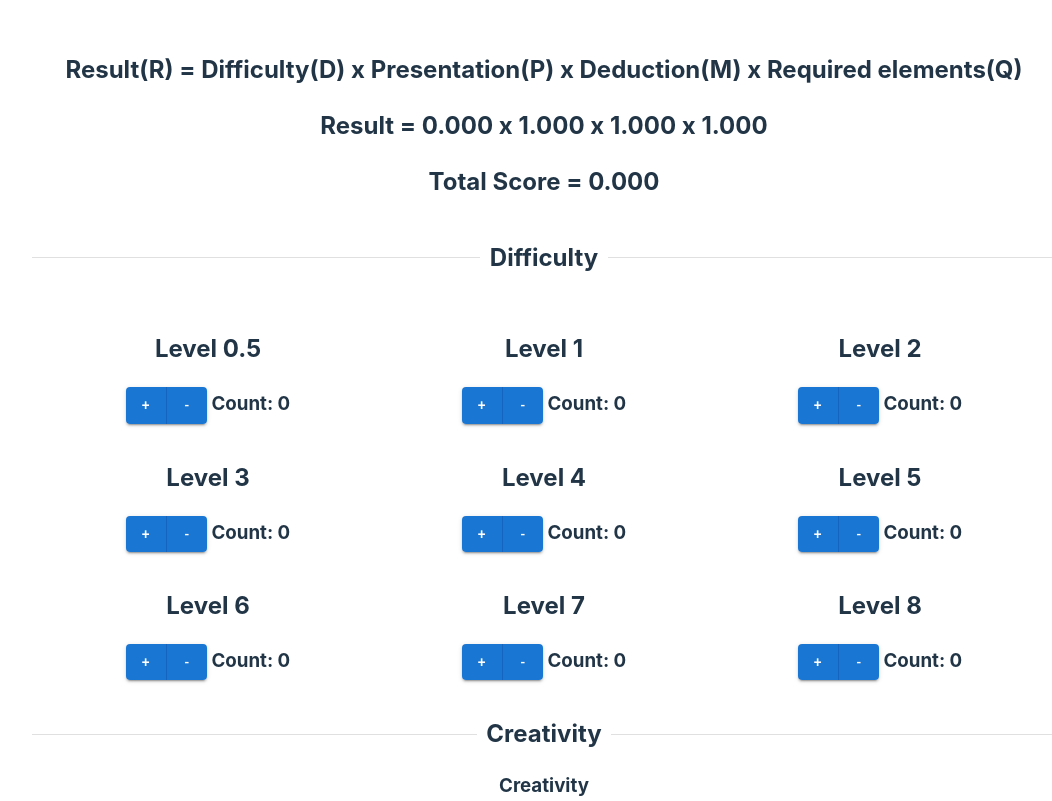
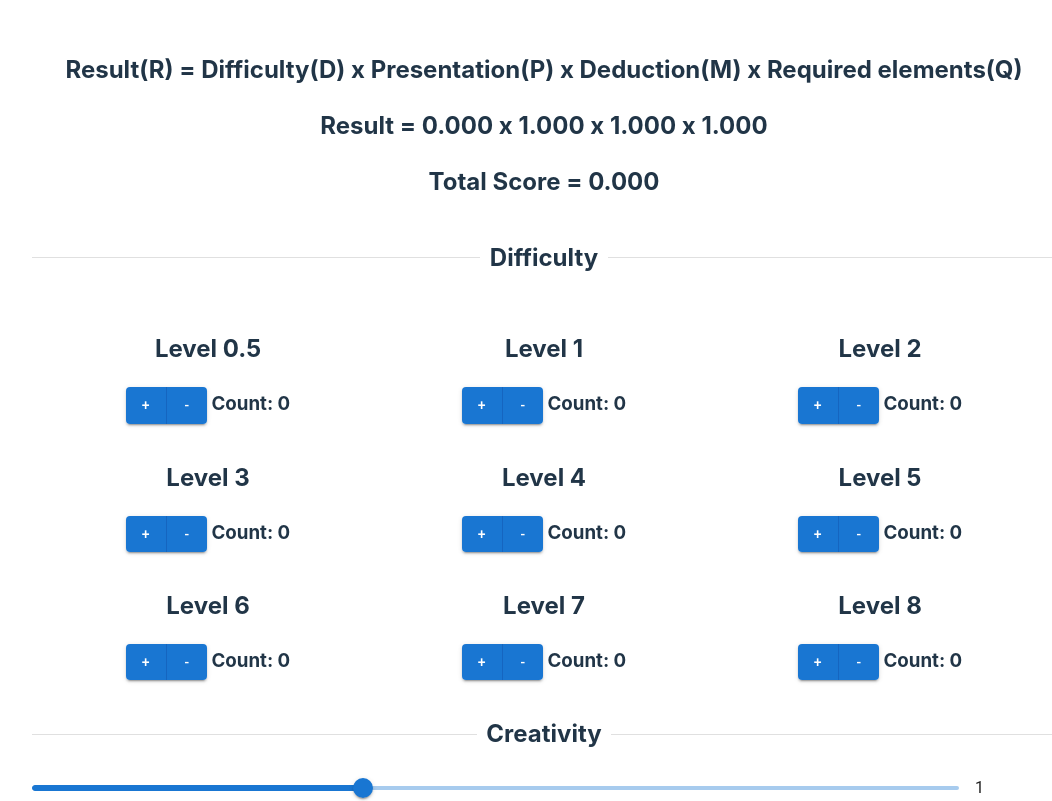
Before and after one commit to chocomilk1029/skipping-cal, a React (Vite) app: page / in a window 1280 px wide. Shown: the top 801 px of the page, without its empty margins (96-1148 px from the left). Built offline with nearby package versions, Linux system fonts and the light colour scheme.

Commit message:
remove useless code

```diff
--- a/src/components/CreativityButton.tsx
+++ b/src/components/CreativityButton.tsx
@@ -25,10 +25,6 @@ export const CreativitySlider = ( {value, setValue}: { value: number, setValue:
 
     return (
         <>
-            {/*<Typography id="input-slider" gutterBottom>*/ }
-            {/*    */ }
-            {/*</Typography>*/ }
-            <h3>Creativity</h3>
             <Grid container spacing={ 2 } alignItems="center">
                 <Grid item xs>
                     <Slider
```
